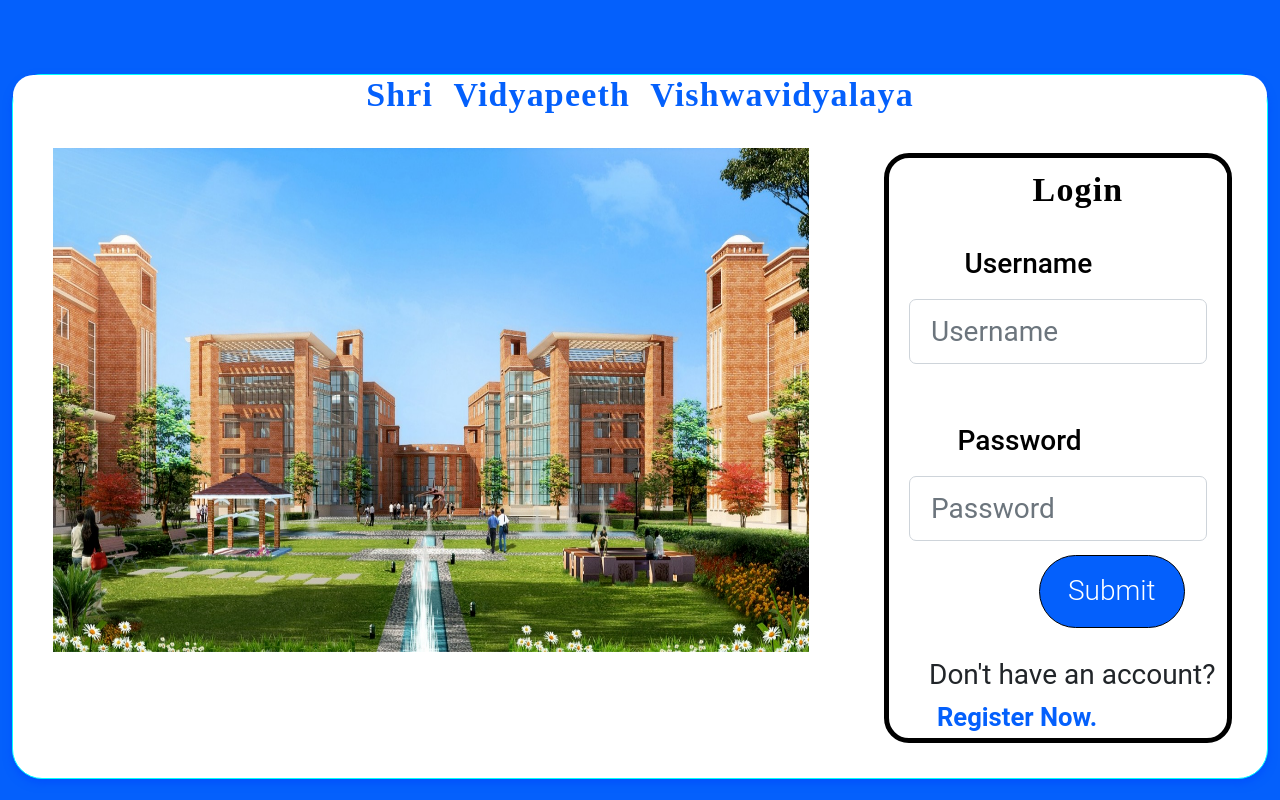
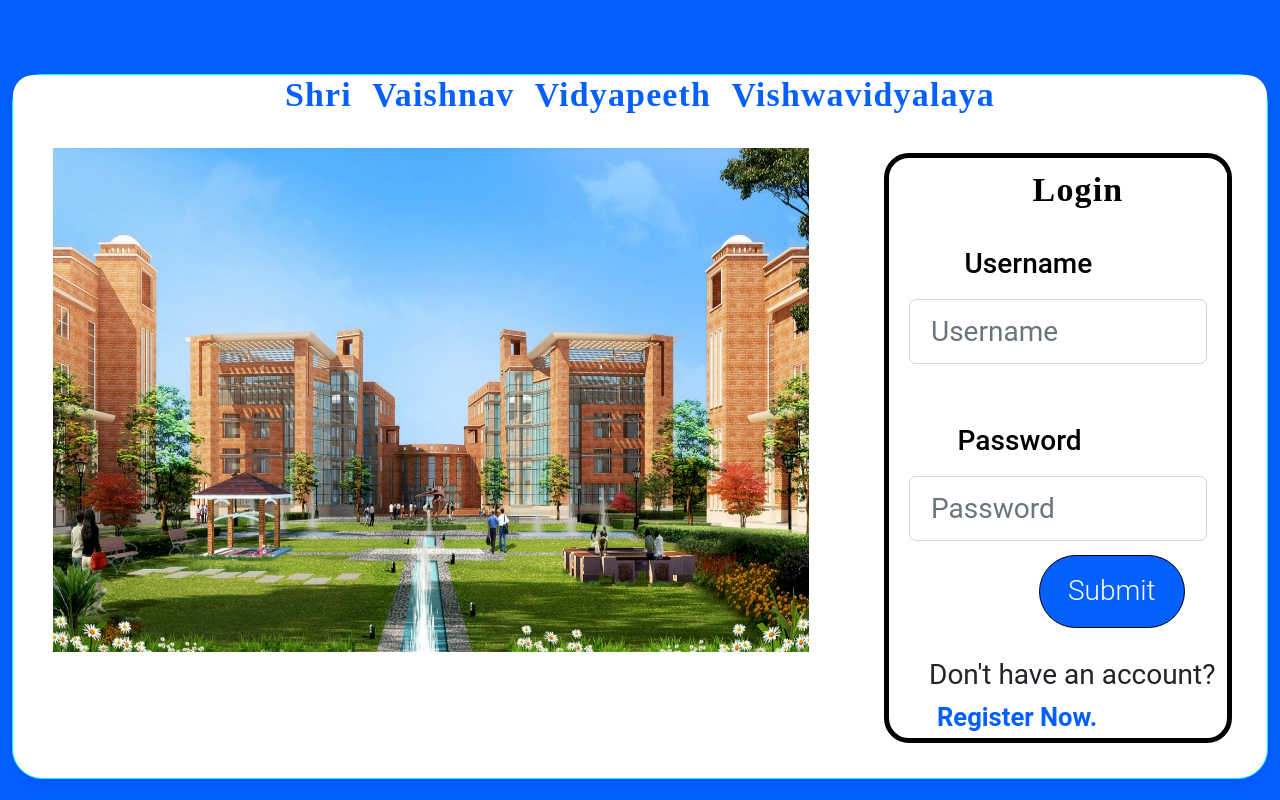
Before and after one commit to Mahak-Bhansali/StudentZon, a React (Create React App) app in the folder client/: page /login in a window 1280 px wide. Built offline with nearby package versions, Linux system fonts and the light colour scheme; no server answers.

Commit message:
SVVV corrected

```diff
--- a/client/package.json
+++ b/client/package.json
@@ -20,12 +20,11 @@
     "react-apexcharts": "^1.3.3"
   },
   "scripts": {
-    "start":" react-scripts start",
+    "start": " react-scripts start",
     "build": "react-scripts build",
     "test": "react-scripts test",
     "eject": "react-scripts eject",
     "heroku-postbuild": "echo Skip build on Heroku"
-
   },
   "eslintConfig": {
     "extends": "react-app"
--- a/client/src/components/Login/LogIn.js
+++ b/client/src/components/Login/LogIn.js
@@ -82,7 +82,7 @@
             {errBlock}
           </div>
           <div className="card logincard mb-0 w-95 " id="card">
-          <span><h3 id="title">Shri Vidyapeeth Vishwavidyalaya</h3> </span>
+          <span><h3 id="title">Shri Vaishnav Vidyapeeth Vishwavidyalaya</h3> </span>
             <div className="row no-gutters">
               <div className="col-xs-12 col-sm-12 col-md-12 col-lg-8" >
                 <div className="bd-example">
```
Also changed, not shown: 2 other files (tests, documents, lock files or other folders).
